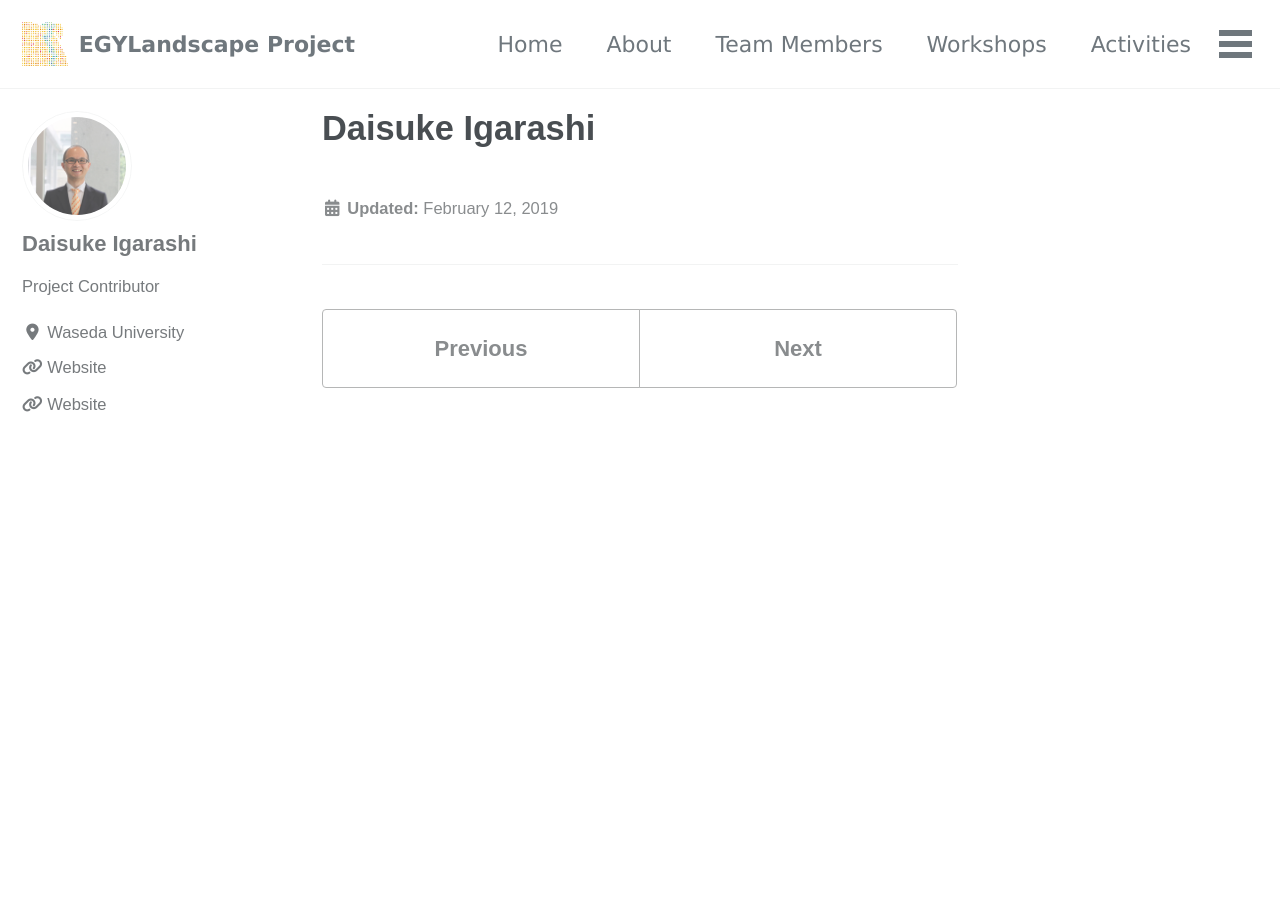
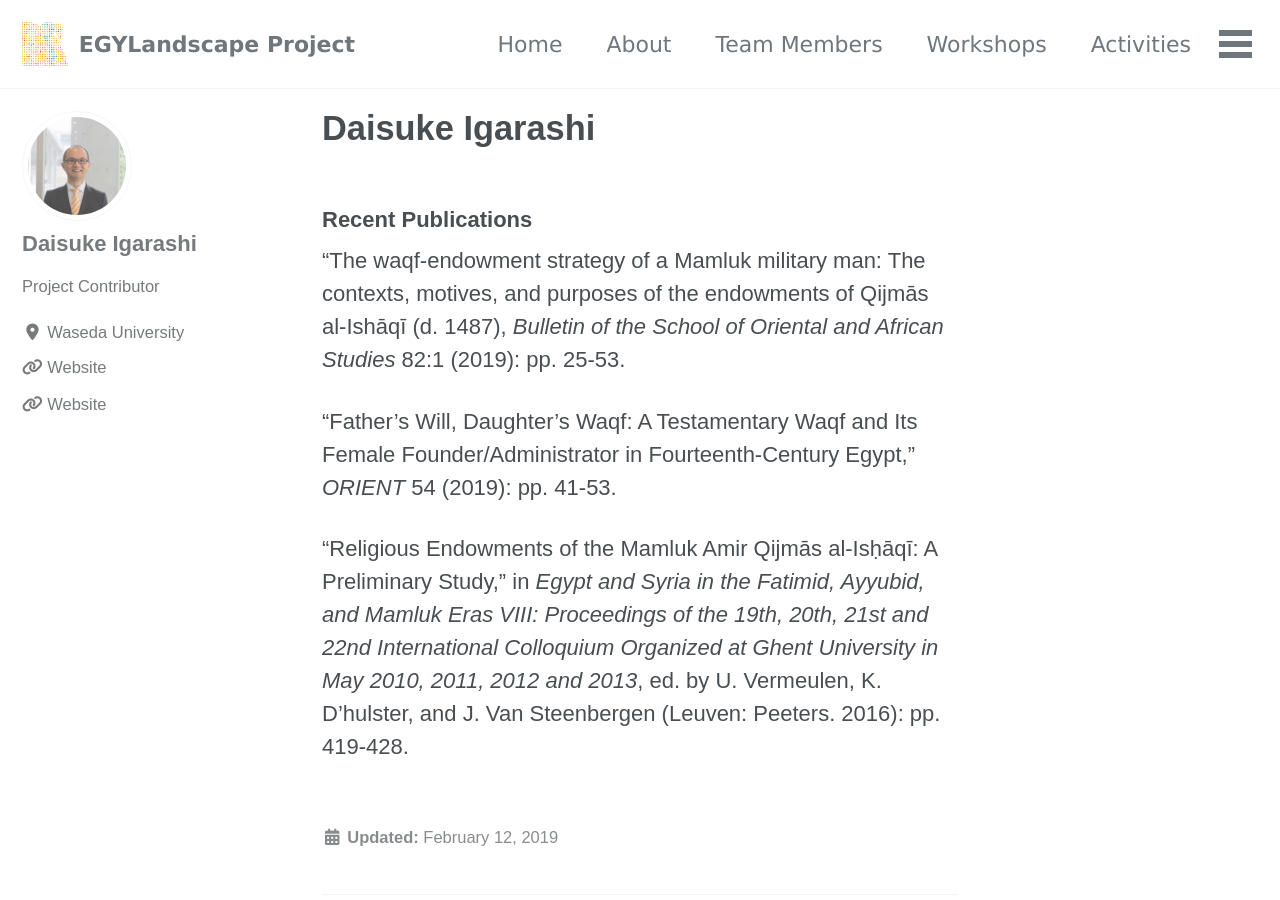
Before and after one commit to mhshaaban/egylandscapeproject.github.io, a Jekyll site: the page built from _members/DaisukeIgarashi.md, in a window 1280 px wide and 900 px high. Built offline with Jekyll 4.4.1, drawn with Linux system fonts in a browser that asks for light colours; cached includes are drawn as plain includes; nearby versions of some CDN libraries; some web fonts are replaced.

Commit message:
Update DaisukeIgarashi.md

```diff
--- a/_members/DaisukeIgarashi.md
+++ b/_members/DaisukeIgarashi.md
@@ -10,3 +10,11 @@ toc: false
 toc_sticky: false
 layout: single
 ---
+
+### Recent Publications
+
+"The waqf-endowment strategy of a Mamluk military man: The contexts, motives, and purposes of the endowments of Qijmās al-Ishāqī (d. 1487), *Bulletin of the School of Oriental and African Studies* 82:1 (2019): pp. 25-53.
+
+"Father's Will, Daughter's Waqf: A Testamentary Waqf and Its Female Founder/Administrator in Fourteenth-Century Egypt," *ORIENT* 54 (2019): pp. 41-53.
+
+"Religious Endowments of the Mamluk Amir Qijmās al-Isḥāqī: A Preliminary Study," in *Egypt and Syria in the Fatimid, Ayyubid, and Mamluk Eras VIII: Proceedings of the 19th, 20th, 21st and 22nd International Colloquium Organized at Ghent University in May 2010, 2011, 2012 and 2013*, ed. by U. Vermeulen, K. D'hulster, and J. Van Steenbergen (Leuven: Peeters. 2016): pp. 419-428.
```
